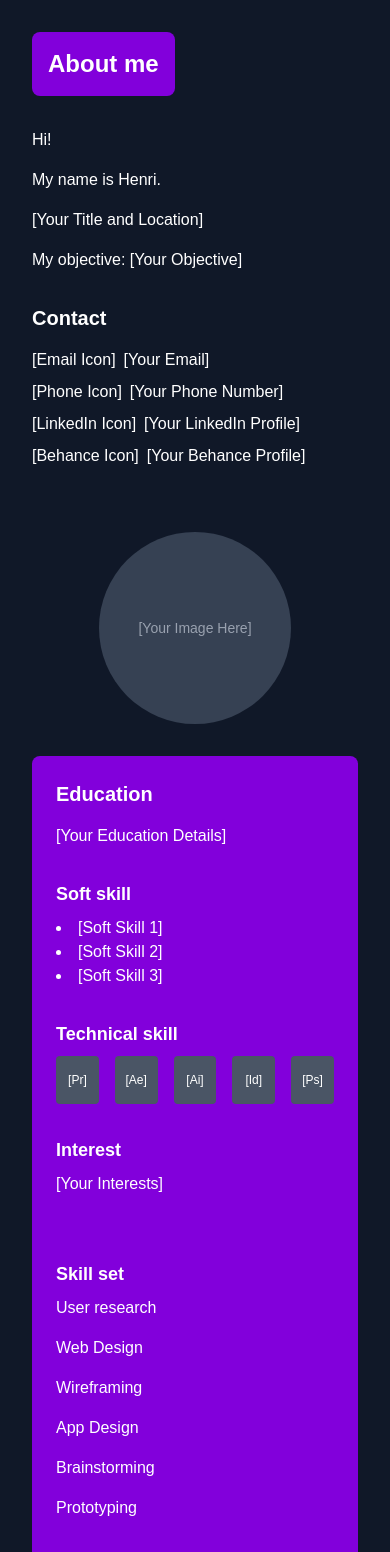
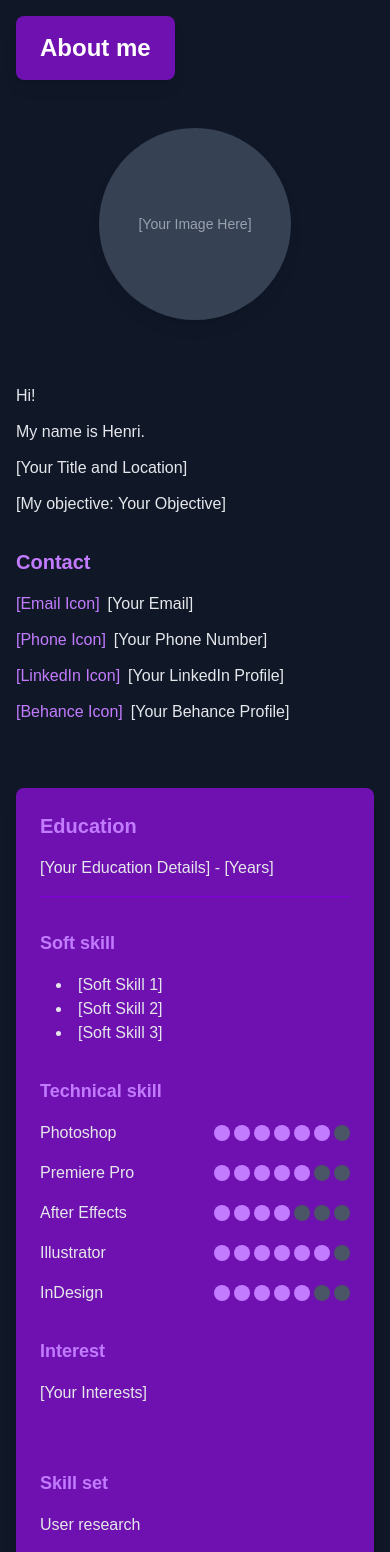
Before and after one commit to henri-7788/personalpage, a Next.js app: page / in a window 390 px wide. Shown: the top 1552 px of the page. Built offline with nearby package versions, Linux system fonts and the light colour scheme.

Commit message:
Enhance homepage layout and styling: updated padding, margins, and colors for better visual hierarchy; added skill proficiency indicators; improved section organization and responsiveness.

```diff
--- a/src/app/page.tsx
+++ b/src/app/page.tsx
@@ -2,49 +2,49 @@ import Image from "next/image";
 
 export default function Home() {
   return (
-    <div className="min-h-screen bg-gray-900 text-white p-8">
+    <div className="min-h-screen bg-gray-900 text-gray-200 p-4 sm:p-8">
       <div className="container mx-auto">
 
         {/* Header - About me */}
-        <section className="mb-8">
-          <div className="bg-purple-700 text-white p-4 rounded-lg inline-block">
-            <h1 className="text-2xl font-bold">About me</h1>
+        <section className="mb-12 lg:mb-16">
+          <div className="bg-purple-800 text-white p-4 px-6 rounded-lg shadow-lg inline-block">
+            <h1 className="text-2xl sm:text-3xl font-bold">About me</h1>
           </div>
         </section>
 
         {/* Main content area */}
-        <div className="flex flex-col lg:flex-row gap-8">
+        <div className="flex flex-col lg:flex-row gap-8 lg:gap-12">
           {/* Left column - About, Contact */}
-          <div className="flex-1">
+          <div className="flex-1 order-2 lg:order-1">
             <section className="mb-8">
-              <p className="mb-4">Hi!</p>
-              <p className="mb-4">My name is Henri.</p>
-              <p className="mb-4">[Your Title and Location]</p>
-              <p>My objective: [Your Objective]</p>
+              <p className="mb-3">Hi!</p>
+              <p className="mb-3">My name is Henri.</p>
+              <p className="mb-3">[Your Title and Location]</p>
+              <p>[My objective: Your Objective]</p>
             </section>
 
             {/* Contact */}
             <section className="mb-8">
-              <h2 className="text-xl font-semibold mb-4">Contact</h2>
-              <div className="flex flex-col gap-2">
+              <h2 className="text-xl font-semibold mb-4 text-purple-400">Contact</h2>
+              <div className="flex flex-col gap-3">
                 <div className="flex items-center gap-2">
                   {/* Email Icon Placeholder */}
-                  <span>[Email Icon]</span>
+                  <span className="text-purple-400">[Email Icon]</span>
                   <span>[Your Email]</span>
                 </div>
                 <div className="flex items-center gap-2">
                   {/* Phone Icon Placeholder */}
-                  <span>[Phone Icon]</span>
+                  <span className="text-purple-400">[Phone Icon]</span>
                   <span>[Your Phone Number]</span>
                 </div>
                 <div className="flex items-center gap-2">
                   {/* LinkedIn Icon Placeholder */}
-                  <span>[LinkedIn Icon]</span>
+                  <span className="text-purple-400">[LinkedIn Icon]</span>
                   <span>[Your LinkedIn Profile]</span>
                 </div>
                 <div className="flex items-center gap-2">
                   {/* Behance Icon Placeholder */}
-                  <span>[Behance Icon]</span>
+                  <span className="text-purple-400">[Behance Icon]</span>
                   <span>[Your Behance Profile]</span>
                 </div>
               </div>
@@ -52,30 +52,30 @@ export default function Home() {
           </div>
 
           {/* Right column - Image Placeholder */}
-          <div className="w-full lg:w-1/3 flex justify-center items-start">
+          <div className="w-full lg:w-1/3 flex justify-center items-start order-1 lg:order-2 mb-8 lg:mb-0">
             {/* Image Placeholder */}
-            <div className="w-48 h-48 bg-gray-700 rounded-full flex items-center justify-center text-sm text-gray-400">
+            <div className="w-48 h-48 bg-gray-700 rounded-full flex items-center justify-center text-sm text-gray-400 shadow-lg">
               [Your Image Here]
             </div>
           </div>
         </div>
 
         {/* Additional Sections - Education, Skills, Interest, Language */}
-        <section className="mt-8 bg-purple-700 bg-opacity-50 p-6 rounded-lg">
+        <section className="mt-8 bg-purple-800 bg-opacity-60 p-6 rounded-lg shadow-lg">
           {/* Education */}
-          <div className="mb-8">
-            <h2 className="text-xl font-semibold mb-4">Education</h2>
-            <p>[Your Education Details]</p>
+          <div className="mb-8 pb-4 border-b border-purple-700">
+            <h2 className="text-xl font-semibold mb-4 text-purple-400">Education</h2>
+            <p>[Your Education Details] - [Years]</p>
           </div>
 
           {/* Skills and Language (Flex container for side-by-side layout on larger screens)*/}
-          <div className="flex flex-col lg:flex-row gap-8">
+          <div className="flex flex-col lg:flex-row gap-8 lg:gap-12">
             {/* Left side - Soft Skills, Technical Skills, Interest */}
             <div className="flex-1">
               {/* Soft Skill */}
               <div className="mb-8">
-                <h3 className="text-lg font-semibold mb-2">Soft skill</h3>
-                <ul className="list-disc list-inside">
+                <h3 className="text-lg font-semibold mb-4 text-purple-400">Soft skill</h3>
+                <ul className="list-disc list-inside pl-4">
                   <li>[Soft Skill 1]</li>
                   <li>[Soft Skill 2]</li>
                   <li>[Soft Skill 3]</li>
@@ -84,20 +84,81 @@ export default function Home() {
 
               {/* Technical Skill */}
               <div className="mb-8">
-                <h3 className="text-lg font-semibold mb-2">Technical skill</h3>
-                <div className="flex gap-4">
-                  {/* Technical Skill Icon Placeholders */}
-                  <div className="w-12 h-12 bg-gray-600 flex items-center justify-center rounded text-xs">[Pr]</div>
-                  <div className="w-12 h-12 bg-gray-600 flex items-center justify-center rounded text-xs">[Ae]</div>
-                  <div className="w-12 h-12 bg-gray-600 flex items-center justify-center rounded text-xs">[Ai]</div>
-                  <div className="w-12 h-12 bg-gray-600 flex items-center justify-center rounded text-xs">[Id]</div>
-                  <div className="w-12 h-12 bg-gray-600 flex items-center justify-center rounded text-xs">[Ps]</div>
+                <h3 className="text-lg font-semibold mb-4 text-purple-400">Technical skill</h3>
+                {/* Technical Skill Stats */}
+                <div className="flex flex-col gap-4">
+
+                  {/* Example Skill: Photoshop (6/7) */}
+                  <div className="flex items-center justify-between">
+                    <span className="text-gray-200">Photoshop</span>
+                    <div className="flex gap-1">
+                      {[...Array(7)].map((_, i) => (
+                        <div
+                          key={i}
+                          className={`w-4 h-4 rounded-full ${i < 6 ? 'bg-purple-400' : 'bg-gray-600'}`}
+                        ></div>
+                      ))}
+                    </div>
+                  </div>
+
+                  {/* Skill: Premiere Pro (5/7) */}
+                  <div className="flex items-center justify-between">
+                    <span className="text-gray-200">Premiere Pro</span>
+                    <div className="flex gap-1">
+                      {[...Array(7)].map((_, i) => (
+                        <div
+                          key={i}
+                          className={`w-4 h-4 rounded-full ${i < 5 ? 'bg-purple-400' : 'bg-gray-600'}`}
+                        ></div>
+                      ))}
+                    </div>
+                  </div>
+
+                  {/* Skill: After Effects (4/7) */}
+                  <div className="flex items-center justify-between">
+                    <span className="text-gray-200">After Effects</span>
+                    <div className="flex gap-1">
+                      {[...Array(7)].map((_, i) => (
+                        <div
+                          key={i}
+                          className={`w-4 h-4 rounded-full ${i < 4 ? 'bg-purple-400' : 'bg-gray-600'}`}
+                        ></div>
+                      ))}
+                    </div>
+                  </div>
+
+                  {/* Skill: Illustrator (6/7) */}
+                  <div className="flex items-center justify-between">
+                    <span className="text-gray-200">Illustrator</span>
+                    <div className="flex gap-1">
+                      {[...Array(7)].map((_, i) => (
+                        <div
+                          key={i}
+                          className={`w-4 h-4 rounded-full ${i < 6 ? 'bg-purple-400' : 'bg-gray-600'}`}
+                        ></div>
+                      ))}
+                    </div>
+                  </div>
+
+                  {/* Skill: InDesign (5/7) */}
+                  <div className="flex items-center justify-between">
+                    <span className="text-gray-200">InDesign</span>
+                    <div className="flex gap-1">
+                      {[...Array(7)].map((_, i) => (
+                        <div
+                          key={i}
+                          className={`w-4 h-4 rounded-full ${i < 5 ? 'bg-purple-400' : 'bg-gray-600'}`}
+                        ></div>
+                      ))}
+                    </div>
+                  </div>
+
                 </div>
               </div>
 
               {/* Interest */}
               <div className="mb-8">
-                <h3 className="text-lg font-semibold mb-2">Interest</h3>
+                <h3 className="text-lg font-semibold mb-4 text-purple-400">Interest</h3>
                 <p>[Your Interests]</p>
               </div>
             </div>
@@ -106,9 +167,9 @@ export default function Home() {
             <div className="flex-1">
               {/* Skill Set */}
               <div className="mb-8">
-                <h3 className="text-lg font-semibold mb-2">Skill set</h3>
+                <h3 className="text-lg font-semibold mb-4 text-purple-400">Skill set</h3>
                 {/* Using a simple grid or flex for skill sets */}
-                <div className="grid grid-cols-1 md:grid-cols-2 gap-4">
+                <div className="grid grid-cols-1 md:grid-cols-2 gap-y-3 gap-x-4">
                   <div>User research</div>
                   <div>Web Design</div>
                   <div>Wireframing</div>
@@ -120,7 +181,7 @@ export default function Home() {
 
               {/* Language */}
               <div>
-                <h3 className="text-lg font-semibold mb-2">Language</h3>
+                <h3 className="text-lg font-semibold mb-4 text-purple-400">Language</h3>
                 <p>[Your Languages and Proficiency]</p>
               </div>
             </div>
```
